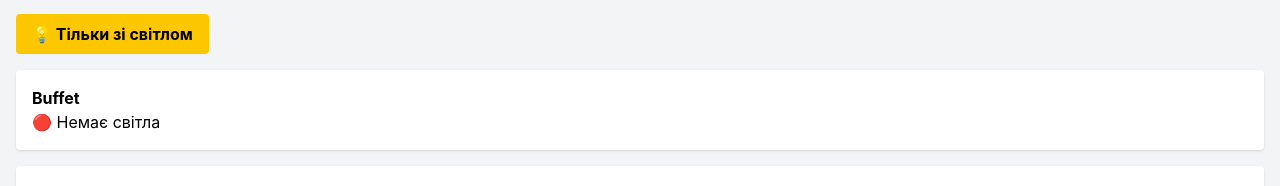
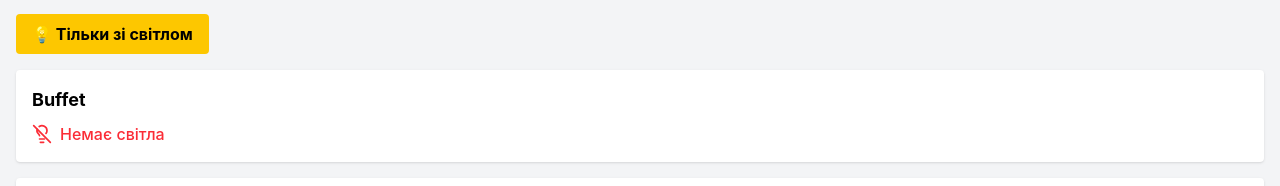
Before and after one commit to ms-onns/lightspot, a React (Vite) app: page / in a window 1280 px wide. Shown: the part 600-786 px from the top of the page. Built offline with nearby package versions, Linux system fonts and the light colour scheme; the HTML template or start-up script is replaced by a standard one.

Commit message:
feat: add map-to-list sync and lucide-react icons

```diff
--- a/package.json
+++ b/package.json
@@ -11,6 +11,7 @@
   },
   "dependencies": {
     "leaflet": "^1.9.4",
+    "lucide-react": "^1.28.0",
     "react": "^19.2.7",
     "react-dom": "^19.2.7",
     "react-leaflet": "^5.0.0"
--- a/src/components/Main.tsx
+++ b/src/components/Main.tsx
@@ -19,6 +19,7 @@ export default function Main() {
   };
 
   const [showOnlyLight, setShowOnlyLight] = useState(false);
+  const [activeId, setActiveId] = useState<number | null>(null);
 
   const handleFilter = () => {
     setShowOnlyLight(!showOnlyLight);
@@ -30,7 +31,7 @@ export default function Main() {
   return (
     <main className="flex-grow p-4 bg-gray-100">
       <PlaceForm onAddPlace={handleAddPlace} />
-      <MapWidget spots={displayedPlaces} />
+      <MapWidget spots={displayedPlaces} onMarkerClick={setActiveId} />
 
       <button
         onClick={handleFilter}
@@ -45,6 +46,7 @@ export default function Main() {
             key={place.id}
             name={place.name}
             hasLight={place.hasLight}
+            isActive={place.id === activeId}
           />
         ))}
       </div>
--- a/src/components/MapWidget.tsx
+++ b/src/components/MapWidget.tsx
@@ -4,9 +4,10 @@ import type { Spot } from "../types";
 
 interface MapWidgetProps {
   spots: Spot[];
+  onMarkerClick: (id: number) => void;
 }
 
-export default function MapWidget({ spots }: MapWidgetProps) {
+export default function MapWidget({ spots, onMarkerClick }: MapWidgetProps) {
   const [isFullscreen, setIsFullscreen] = useState(false);
 
   return (
@@ -57,7 +58,11 @@ export default function MapWidget({ spots }: MapWidgetProps) {
       >
         <TileLayer url="https://{s}.tile.openstreetmap.org/{z}/{x}/{y}.png" />
         {spots.map((spot) => (
-          <Marker key={spot.id} position={spot.coordinates}>
+          <Marker
+            key={spot.id}
+            position={spot.coordinates}
+            eventHandlers={{ click: () => onMarkerClick(spot.id) }}
+          >
             <Popup closeButton={false}>
               <span className="font-bold text-lg">{spot.name}</span>
             </Popup>
--- a/src/components/PlaceCard.tsx
+++ b/src/components/PlaceCard.tsx
@@ -1,13 +1,34 @@
+import { Lightbulb, LightbulbOff } from "lucide-react";
+
 interface PlaceCardProps {
   name: string;
   hasLight: boolean;
+  isActive: boolean;
 }
 
-export default function PlaceCard({ name, hasLight }: PlaceCardProps) {
+export default function PlaceCard({
+  name,
+  hasLight,
+  isActive,
+}: PlaceCardProps) {
   return (
-    <div className="bg-white p-4 rounded shadow">
-      <p className="font-bold">{name}</p>
-      <p>{hasLight ? "🟢 Є світло" : "🔴 Немає світла"}</p>
+    <div
+      className={`bg-white p-4 rounded shadow ${
+        isActive ? "border-4 border-yellow-400" : ""
+      }`}
+    >
+      <p className="font-bold text-lg mb-2">{name}</p>
+
+      {hasLight ?
+        <div className="flex items-center gap-2 text-green-500 font-medium">
+          <Lightbulb className="w-5 h-5" />
+          <span>Є світло</span>
+        </div>
+      : <div className="flex items-center gap-2 text-red-500 font-medium">
+          <LightbulbOff className="w-5 h-5" />
+          <span>Немає світла</span>
+        </div>
+      }
     </div>
   );
 }
```
Also changed, not shown: 1 other file (tests, documents, lock files or other folders).
